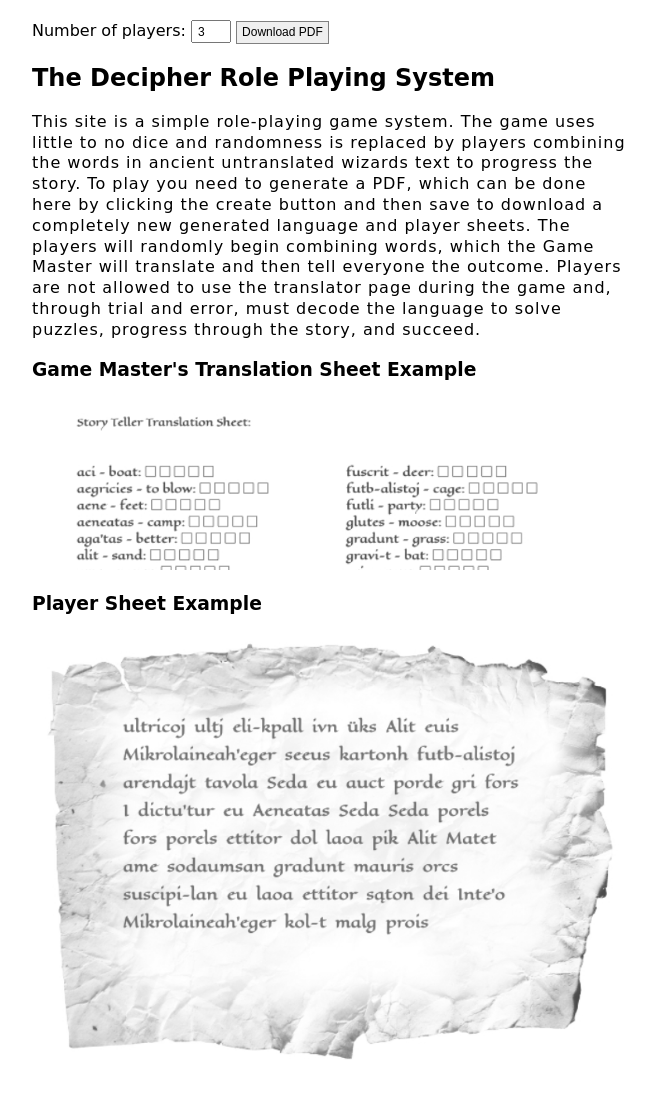
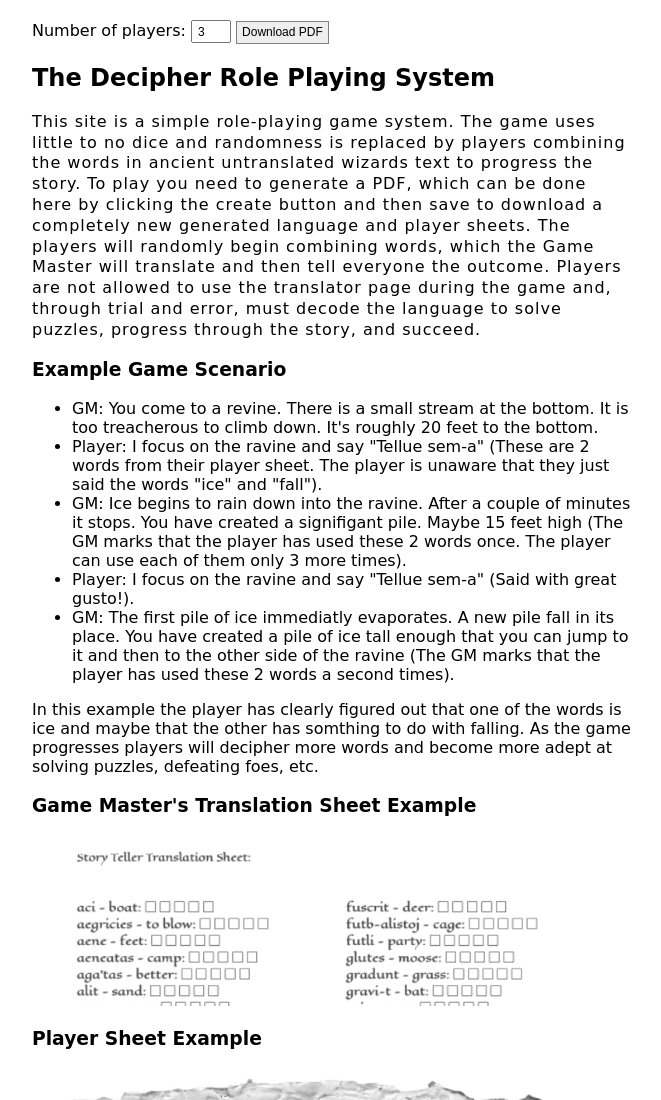
Before and after one commit to vivianeasley/decipher-rpg-system, an Eleventy site: page docs/index.html in a window 1280 px wide. Shown: the top 1100 px of the page, without its empty margins (308-969 px from the left). Built offline with nearby package versions, Linux system fonts and the light colour scheme; Eleventy itself is replaced by a stand-in of ours; files that its build step writes are made by us from their sources; a web font is replaced by a local one.

Commit message:
Added example to demo page and cleaned up some text

```diff
--- a/docs/index.html
+++ b/docs/index.html
@@ -3,8 +3,8 @@
 <head>
   <meta charset="utf-8">
   <meta name="viewport" content="width=device-width, initial-scale=1.0">
-  <meta name="description" content="Basic Starter for Static Site">
-  <title>Basic Starter for Static Site</title>
+  <meta name="description" content="A pen and paper roleplaying system using randomly generated languages and deduction">
+  <title>Decipher Roleplaying System</title>
   <meta name="google" content="nositelinkssearchbox" />
   <!-- <link rel="canonical" href="" />
   <meta property="og:title" content="">
@@ -41,6 +41,22 @@
 
         <p class="paragraph">This site is a simple role-playing game system. The game uses little to no dice and randomness is replaced by players combining the words in ancient untranslated wizards text to progress the story. To play you need to generate a PDF, which can be done here by clicking the create button and then save to download a completely new generated language and player sheets. The players will randomly begin combining words, which the Game Master will translate and then tell everyone the outcome. Players are not allowed to use the translator page during the game and, through trial and error, must decode the language to solve puzzles, progress through the story, and succeed.</p>
     </div>
+    <div>
+        <h3>Example Game Scenario</h3>
+        <p>
+            <ul>
+                <li>GM: You come to a revine. There is a small stream at the bottom. It is too treacherous to climb down. It's roughly 20 feet to the bottom.</li>
+                <li>Player: I focus on the ravine and say "Tellue sem-a" (These are 2 words from their player sheet. The player is unaware that they just said the words "ice" and "fall").</li>
+                <li>GM: Ice begins to rain down into the ravine. After a couple of minutes it stops. You have created a signifigant pile. Maybe 15 feet high (The GM marks that the player has used these 2 words once. The player can use each of them only 3 more times).</li>
+                <li>Player: I focus on the ravine and say "Tellue sem-a" (Said with great gusto!).</li>
+                <li>GM: The first pile of ice immediatly evaporates. A new pile fall in its place. You have created a pile of ice tall enough that you can jump to it and then to the other side of the ravine (The GM marks that the player has used these 2 words a second times).</li>
+            </ul>
+        </p>
+        <p>
+            In this example the player has clearly figured out that one of the words is ice and maybe that the other has somthing to do with falling. As the game progresses players will decipher more words and become more adept at solving puzzles, defeating foes, etc.
+        </p>
+
+    </div>
     <h3>Game Master's Translation Sheet Example</h3>
     <div>
         <p>
```
Also changed, not shown: README.md, 1 other file.
